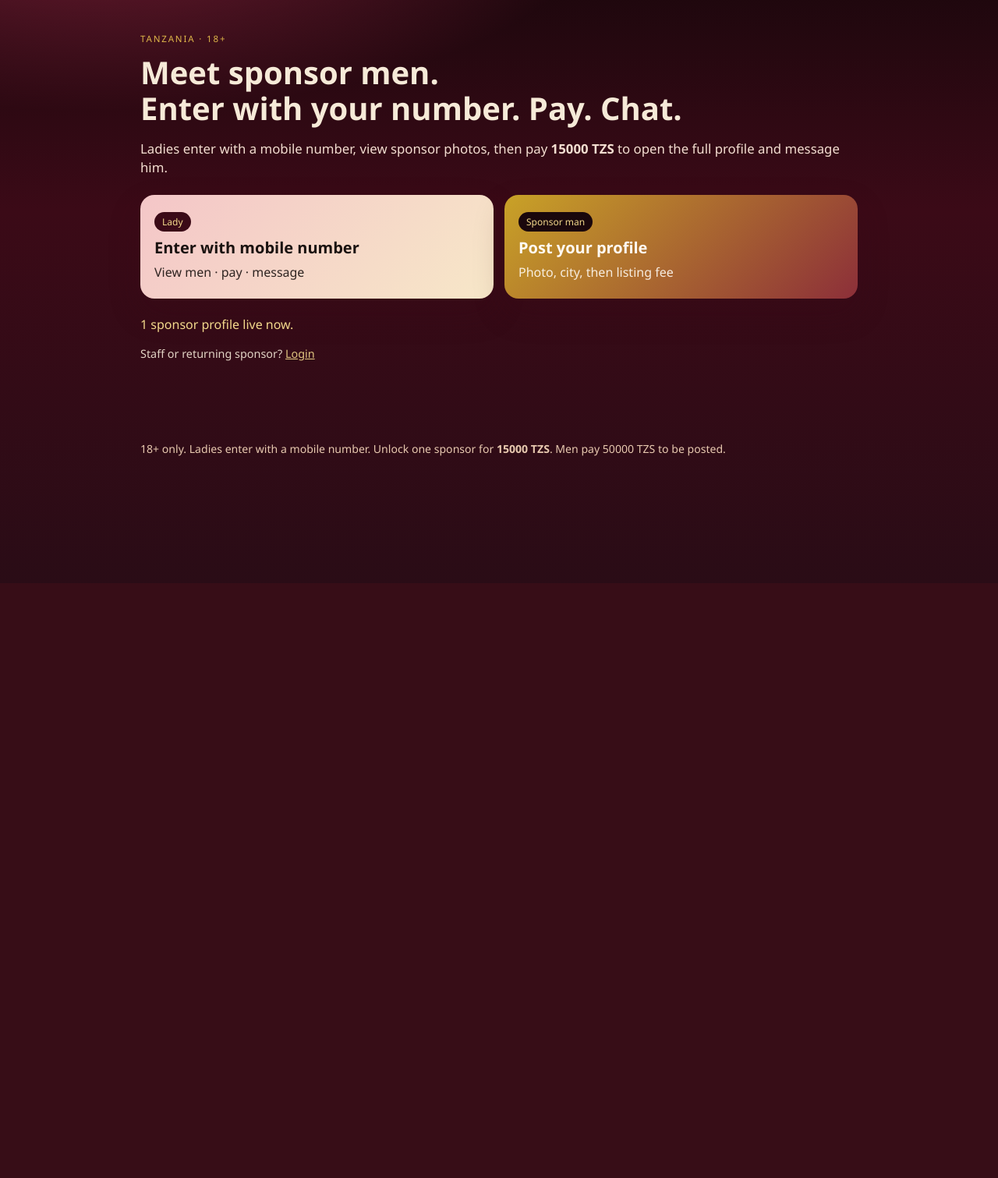
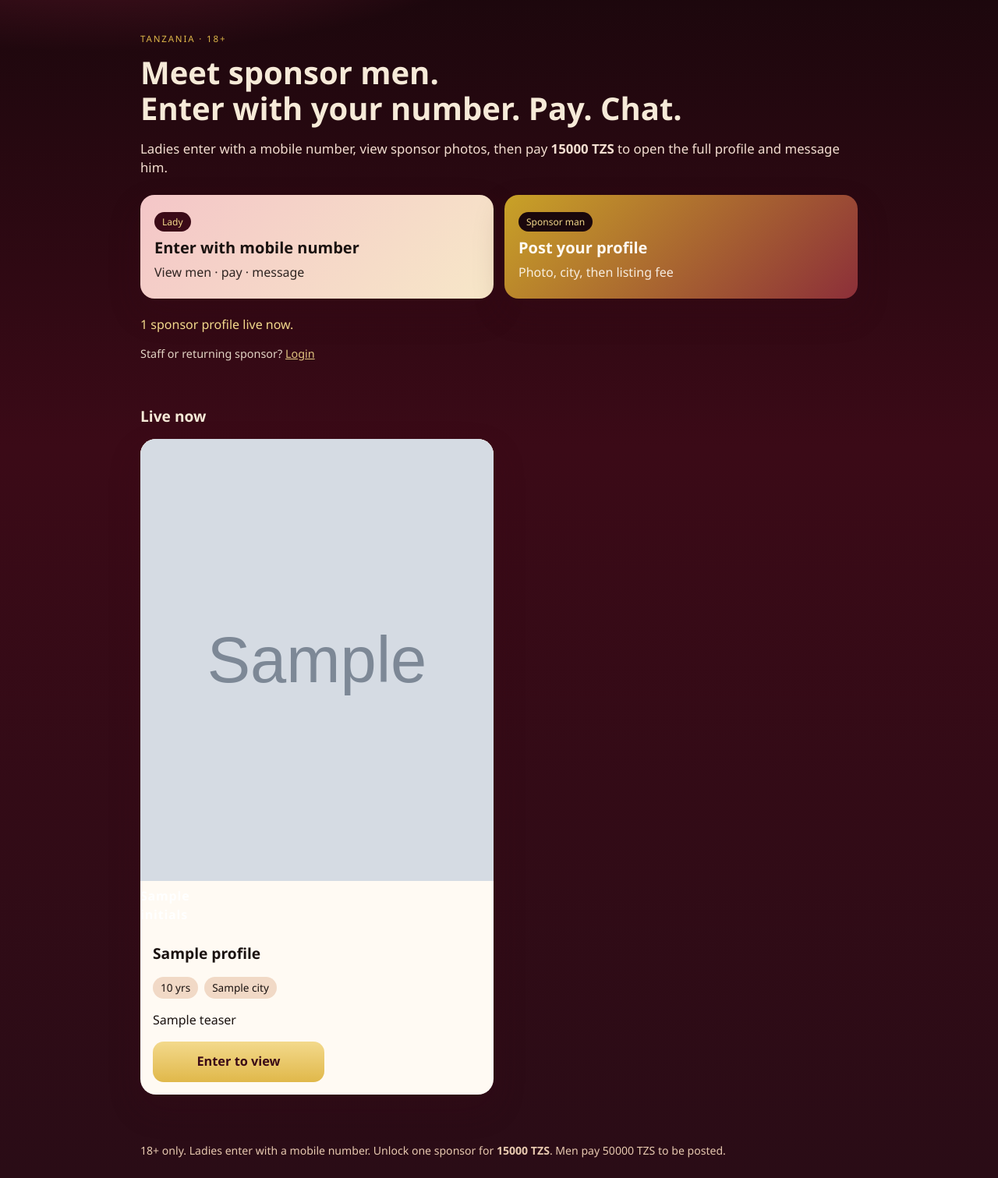
Before and after one commit to kengodhil/sponsa, a Django app: template frontend/templates/pages/home.html in a window 1280 px wide. Shown: the part 52-1563 px from the top of the page at 78% size. Before the commit the page ends 800 px from the top, so only its background shows below. Run offline with Django 5.2, Linux system fonts and the light colour scheme; the template is opened without the code that fills it: most values are stand-ins (such as "Sample title", 1, 10 or a date in 2020); grey boxes marked "Sample" are stand-in pictures.

Commit message:
Render featured sponsor photos on the homepage

```diff
--- a/frontend/templates/pages/home.html
+++ b/frontend/templates/pages/home.html
@@ -21,4 +21,24 @@
   <p class="meta">{{ live_count }} sponsor {{ live_count|pluralize:"profile,profiles" }} live now.</p>
   <p class="tiny">Staff or returning sponsor? <a href="{% url 'accounts:login' %}">Login</a></p>
 </section>
+
+{% if featured %}
+<section>
+  <h2>Live now</h2>
+  <div class="man-grid">
+    {% for profile in featured %}
+      <article class="man-card" style="--accent: {{ profile.accent }}">
+        <div class="man-photo-wrap">
+          <img class="man-photo" src="{{ profile.card_photo }}" alt="{{ profile.public_name }}" onerror="this.style.display='none'; this.nextElementSibling.hidden=false;">
+          <div class="avatar" hidden>{{ profile.initials }}</div>
+        </div>
+        <h2>{{ profile.public_name }}</h2>
+        <p class="chips"><span>{{ profile.age }} yrs</span><span>{{ profile.city }}</span></p>
+        <p>{{ profile.teaser }}</p>
+        <a class="btn btn-gold" href="{% url 'accounts:join_lady' %}">Enter to view</a>
+      </article>
+    {% endfor %}
+  </div>
+</section>
+{% endif %}
 {% endblock %}
```
